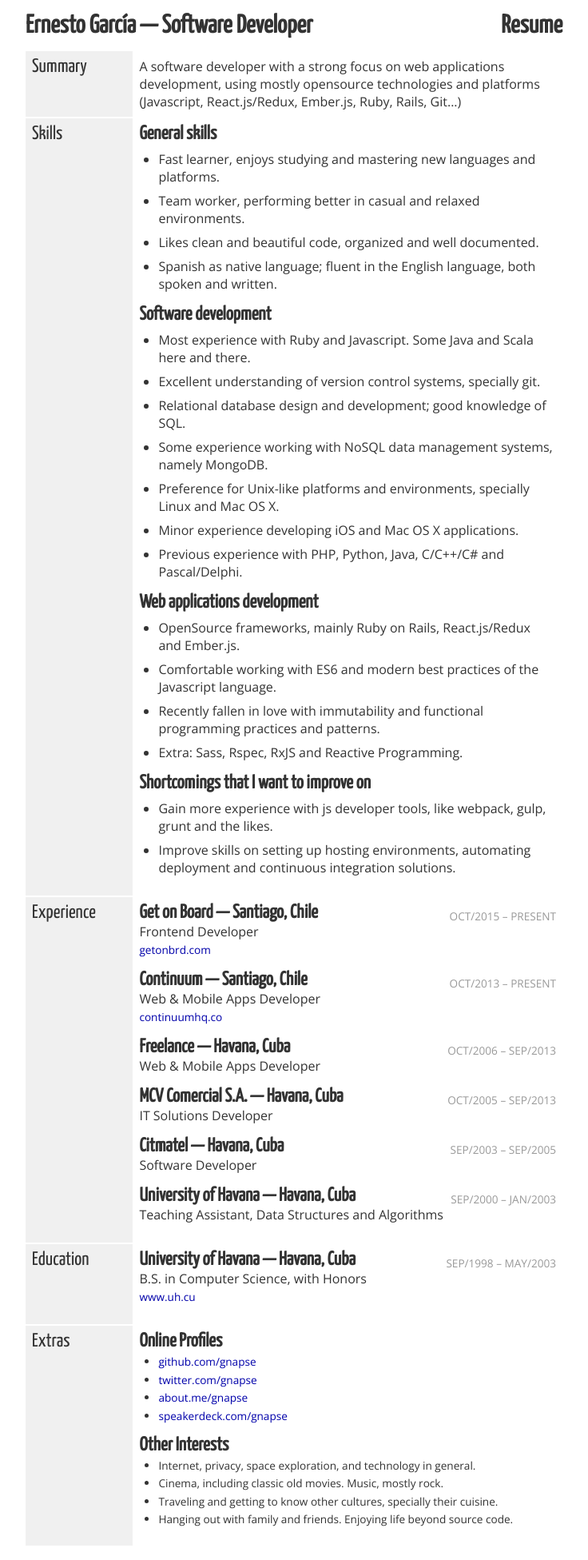
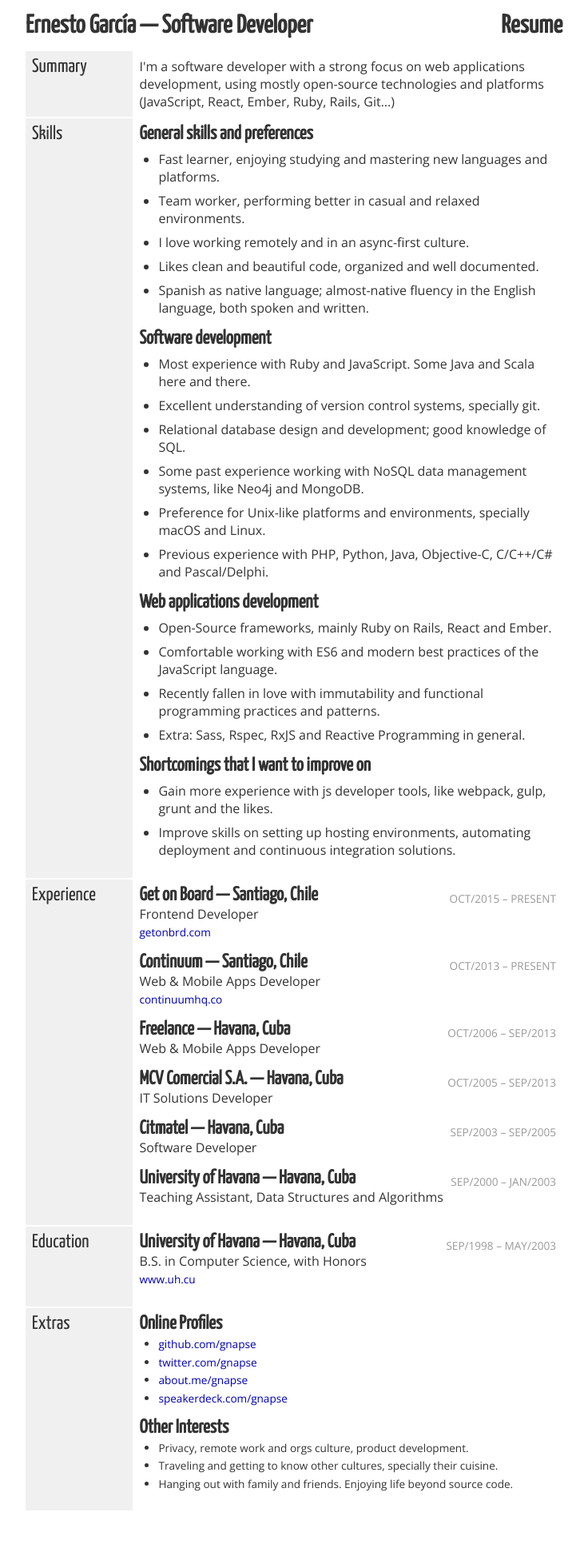
Before and after one commit to gnapse/gnapse.github.io, a Jekyll site: the page built from resume/index.html, in a window 1280 px wide. Shown: the whole page at 80% size, without its empty margins (272-1008 px from the left). Built offline with Jekyll 4.4.1, drawn with Linux system fonts in a browser that asks for light colours; nearby versions of some CDN libraries; Markdown is read by kramdown in place of the engine named in the settings; after the commit the page ends 1907 px from its top, so only the background shows below that.

Commit message:
Update resume

```diff
--- a/resume/index.html
+++ b/resume/index.html
@@ -10,9 +10,9 @@ layout: resume
     </header>
     <section>
         <div>
-            A software developer with a strong focus on web applications
-            development, using mostly open­source technologies and platforms
-            (Javascript, React.js/Redux, Ember.js, Ruby, Rails, Git...)
+            I'm a software developer with a strong focus on web applications
+            development, using mostly open-source technologies and platforms
+            (JavaScript, React, Ember, Ruby, Rails, Git...)
         </div>
     </section>
 </section>
@@ -25,29 +25,29 @@ layout: resume
     </header>
     <section>
         <div>
-            <h2>General skills</h2>
+            <h2>General skills and preferences</h2>
             <ul>
-                <li>Fast learner, enjoys studying and mastering new languages and platforms.</li>
+                <li>Fast learner, enjoying studying and mastering new languages and platforms.</li>
                 <li>Team worker, performing better in casual and relaxed environments.</li>
+                <li>I love working remotely and in an async-first culture.</li>
                 <li>Likes clean and beautiful code, organized and well documented.</li>
-                <li>Spanish as native language; fluent in the English language, both spoken and written.</li>
+                <li>Spanish as native language; almost-native fluency in the English language, both spoken and written.</li>
             </ul>
             <h2>Software development</h2>
             <ul>
-                <li>Most experience with Ruby and Javascript. Some Java and Scala here and there.</li>
+                <li>Most experience with Ruby and JavaScript. Some Java and Scala here and there.</li>
                 <li>Excellent understanding of version control systems, specially git.</li>
                 <li>Relational database design and development; good knowledge of SQL.</li>
-                <li>Some experience working with NoSQL data management systems, namely MongoDB.</li>
-                <li>Preference for Unix-like platforms and environments, specially Linux and Mac OS X.</li>
-                <li>Minor experience developing iOS and Mac OS X applications.</li>
-                <li>Previous experience with PHP, Python, Java, C/C++/C# and Pascal/Delphi.</li>
+                <li>Some past experience working with NoSQL data management systems, like Neo4j and MongoDB.</li>
+                <li>Preference for Unix-like platforms and environments, specially macOS and Linux.</li>
+                <li>Previous experience with PHP, Python, Java, Objective-C, C/C++/C# and Pascal/Delphi.</li>
             </ul>
             <h2>Web applications development</h2>
             <ul>
-                <li>Open­Source frameworks, mainly Ruby on Rails, React.js/Redux and Ember.js.</li>
-                <li>Comfortable working with ES6 and modern best practices of the Javascript language.</li>
+                <li>Open-Source frameworks, mainly Ruby on Rails, React and Ember.</li>
+                <li>Comfortable working with ES6 and modern best practices of the JavaScript language.</li>
                 <li>Recently fallen in love with immutability and functional programming practices and patterns.</li>
-                <li>Extra: Sass, Rspec, RxJS and Reactive Programming.</li>
+                <li>Extra: Sass, Rspec, RxJS and Reactive Programming in general.</li>
             </ul>
             <h2>Shortcomings that I want to improve on</h2>
             <ul>
@@ -178,10 +178,9 @@ layout: resume
             <section id="interests">
                 <h2>Other Interests</h2>
                 <ul>
-                    <li>Internet, privacy, space exploration, and technology in general.</li>
-                    <li>Cinema, including classic old movies. Music, mostly rock.</li>
+                    <li>Privacy, remote work and orgs culture, product development.</li>
                     <li>Traveling and getting to know other cultures, specially their cuisine.</li>
-                    <li>Hanging out with family and friends.  Enjoying life beyond source code.</li>
+                    <li>Hanging out with family and friends. Enjoying life beyond source code.</li>
                 </ul>
             </section>
         </div>
```
